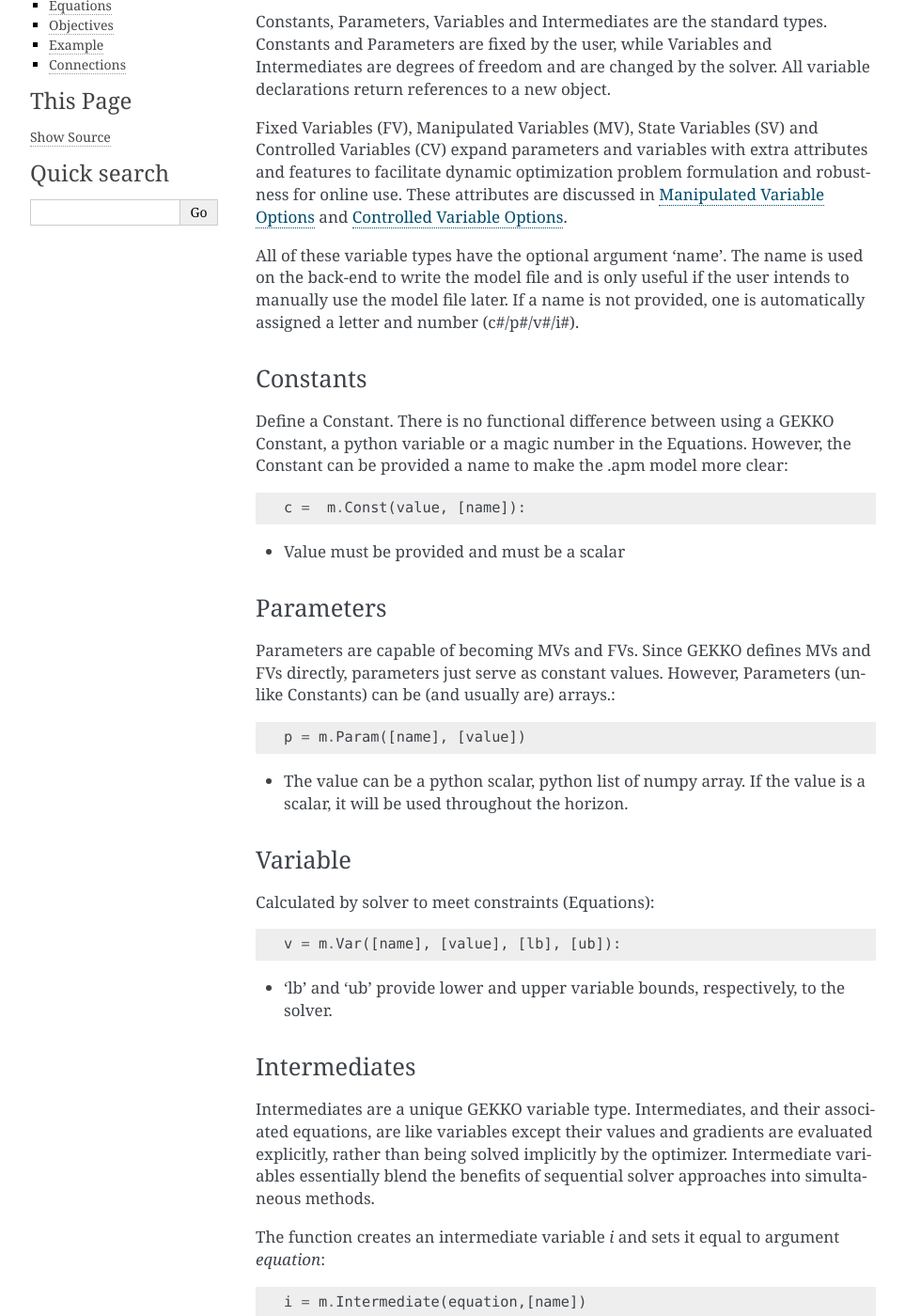
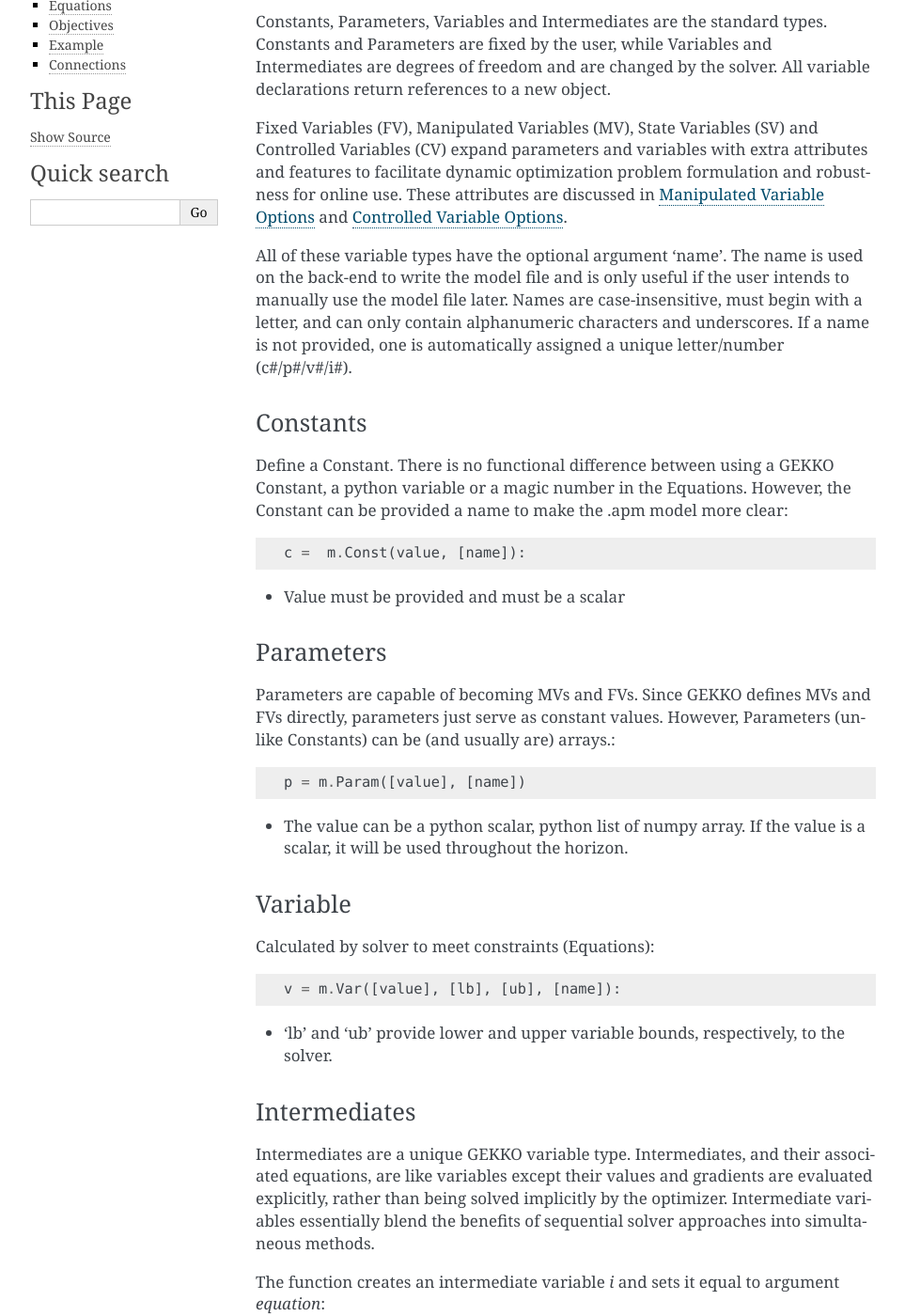
Before and after one commit to BYU-PRISM/GEKKO, a Sphinx documentation site: the page built from docs/quick_start.rst, in a window 1280 px wide and 1400 px high, scrolled down 388 px. Shown: the whole window at 94% size, without its empty margins (148-1111 px from the left). Built offline with Sphinx 7.4.7, drawn with Linux system fonts in a browser that asks for light colours; some of the changed text lies outside the part shown.

Commit message:
Release 0.0.4a1 with updated docs

```diff
--- a/docs/index.rst
+++ b/docs/index.rst
@@ -32,7 +32,7 @@
 
 	pip install gekko
 
-The most recent version is 0.0.3b1. You can upgrade from the commandline with the upgrade flag::
+The most recent version is 0.0.4a1. You can upgrade from the commandline with the upgrade flag::
 
     pip install --upgrade gekko
 
--- a/docs/quick_start.rst
+++ b/docs/quick_start.rst
@@ -38,8 +38,9 @@
 
 All of these variable types have the optional argument 'name'. The name is used
 on the back-end to write the model file and is only useful if the user intends to
-manually use the model file later. If a name is not provided, one is automatically assigned
-a letter and number (c#/p#/v#/i#).
+manually use the model file later. Names are case-insensitive, must begin with a letter,
+and can only contain alphanumeric characters and underscores. If a name is not provided,
+one is automatically assigned a unique letter/number (c#/p#/v#/i#).
 
 
 Constants
@@ -60,7 +61,7 @@
 MVs and FVs directly, parameters just serve as constant values. However, Parameters
 (unlike Constants) can be (and usually are) arrays.::
 
-	p = m.Param([name], [value])
+	p = m.Param([value], [name])
 
 * The value can be a python scalar, python list of numpy array. If the value is a scalar, it will be used throughout the horizon.
 
@@ -70,7 +71,7 @@
 
 Calculated by solver to meet constraints (Equations)::
 
-	v = m.Var([name], [value], [lb], [ub]):
+	v = m.Var([value], [lb], [ub], [name]):
 
 
 * 'lb' and 'ub' provide lower and upper variable bounds, respectively, to the solver.
@@ -99,7 +100,7 @@
 Fixed Variables (FV) inherit Parameters, but potentially add a degree of freedom and are always fixed
 throughout the horizon (i.e. they are not discretized in dynamic modes).::
 
-	f = m.FV([name], [value], [lb], [ub])
+	f = m.FV([value], [lb], [ub], [name])
 
 * 'lb' and 'ub' provide lower and upper variable bounds, respectively, to the solver.
 
@@ -109,7 +110,7 @@
 
 Manipulated Variables (MV) inherit FVs but are discretized throughout the horizon and have time-dependent attributes::
 
-	m = m.MV([name], [value], [lb], [ub])
+	m = m.MV([value], [lb], [ub], [name])
 
 * 'lb' and 'ub' provide lower and upper variable bounds, respectively, to the solver.
 
@@ -119,7 +120,7 @@
 
 State Variables (SV) inherit Variables with just a couple extra attributes::
 
-    s =  m.SV([name], [value], [lb], [ub])
+    s =  m.SV([value], [lb], [ub], [name])
 
 
 Controlled Variable
@@ -129,7 +130,7 @@
 reaching a setpoint in control applications or matching model and measured values
 in estimation)::
 
-    c = m.CV([name], [value], [lb], [ub])
+    c = m.CV([value], [lb], [ub], [name])
 
 
 
--- a/setup.py
+++ b/setup.py
@@ -18,7 +18,7 @@
 #   apm_binary = ['gekko/bin/apmonitor' AND LA libaries]
 
 setup(name='gekko',
-    version='0.0.3b1',
+    version='0.0.4a1',
     description='Optimization software for differential algebraic equations',
     long_description=long_description,
     #url="https://readthedocsurl",
```
Also changed, not shown: docs/global.rst (+7 -2 lines), docs/model_methods.rst (+27 -23 lines), docs/overview.rst (+20 -20 lines).
